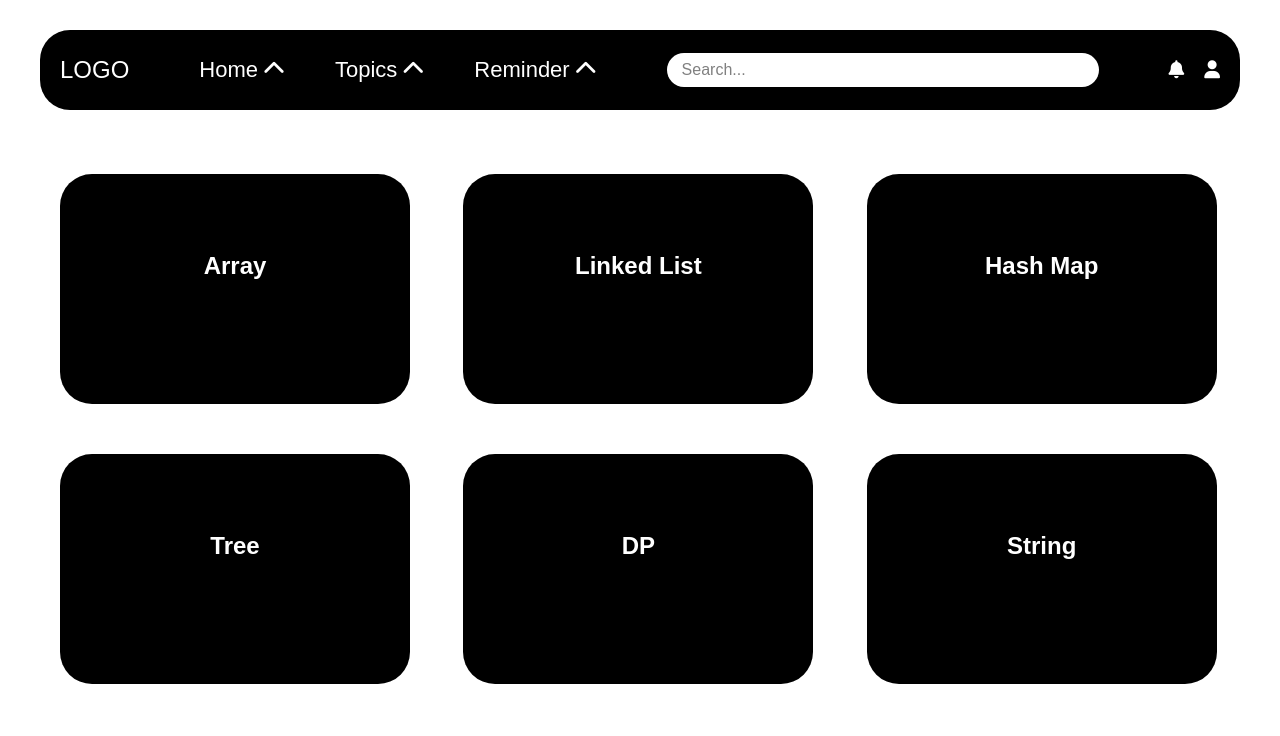
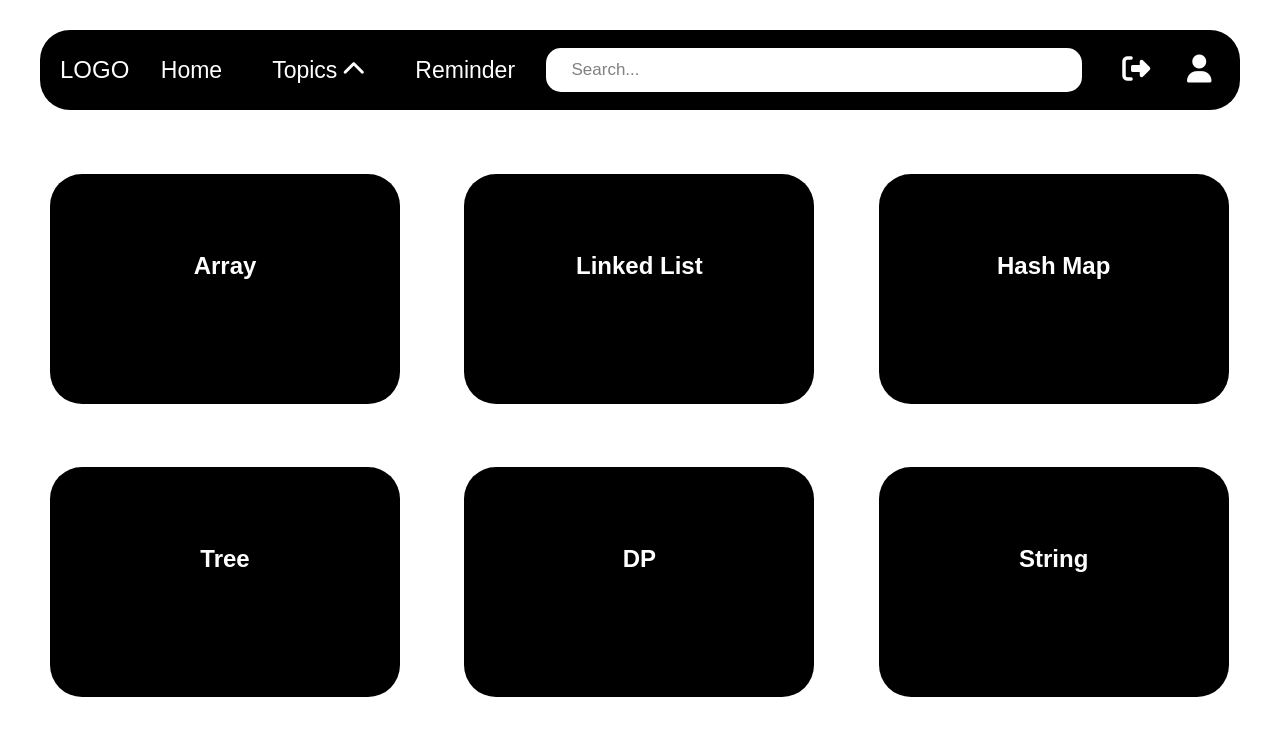
Before and after one commit to AdityaSrivastav5/DSA_Library, a React (Vite) app in the folder frontend/: page / in a window 1280 px wide. Shown: the top 736 px of the page. Built offline with nearby package versions, Linux system fonts and the light colour scheme.

Commit message:
updated frontend

```diff
--- a/frontend/src/components/Card.css
+++ b/frontend/src/components/Card.css
@@ -23,13 +23,13 @@ body {
 
 .card-container {
   display: grid;
-  grid-template-columns: repeat(3, 1fr); /* 3 cards in a row */
-  gap: 50px; /* Increase the gap between cards */
-  width: 100%; /* Ensure the container takes up full width */
-  max-width: 1200px; /* Limit the maximum width of the container */
-  margin: 0 auto; /* Center the container */
-  padding: 0 20px; /* Padding to ensure spacing on smaller screens */
-  margin-bottom: 4rem; /* Increase the bottom margin of the entire section */
+  grid-template-columns: repeat(3, 1fr);
+  gap: 63px;
+  width: 100%;
+  max-width: 1200px;
+  margin: 0 auto;
+  padding: 0 10px;
+  margin-bottom: 4rem;
   margin-top: 4rem;
 }
 
--- a/frontend/src/components/Navbar.css
+++ b/frontend/src/components/Navbar.css
@@ -40,9 +40,9 @@ body {
 .nav-item a {
   color: #FFFFFF;
   text-decoration: none;
-  font-size: 22px;
+  font-size: 23px;
   display: inline-block;
-  transition: color 0.3s ease;
+  transition: color 0.3s ease, transform 0.3s ease; /* Add transition for transform */
 }
 
 
@@ -62,6 +62,7 @@ body {
 
 .nav-item:hover a {
   color: #f39c12; /* Optional: Change color on hover */
+  transform: scale(1.1) translateX(10px); /* Scale up and move outward */
 }
 
 .dropdown-content {
@@ -94,13 +95,13 @@ body {
 
 .search-bar input[type="text"] {
   border: none;
-  border-radius: 29px;
-  padding: 8px 210px 8px 15px;
-  background-color: #FFFFFF;
-  color: #000000;
-  margin-right: 5px;
-  outline: none;
-  font-size: 16px;
+    border-radius: 15px;
+    padding: 12px 290px 12px 25px;
+    background-color: #FFFFFF;
+    color: #000000;
+    margin-right: 5px;
+    outline: none;
+    font-size: 17px;
 }
 .search-bar input[type="text"]::placeholder {
   color: #808080;
@@ -110,7 +111,8 @@ body {
 .icons a {
   color: #FFFFFF;
   margin-left: 20px;
-  font-size: 18px;
+  font-size: 28px;
+  padding: 0.3em;
   text-decoration: none;
 }
 
@@ -146,6 +148,7 @@ body {
 
   .icons {
     margin-top: 10px;
+
     width: 100%;
     justify-content: flex-end;
   }
--- a/frontend/src/components/Navbar.jsx
+++ b/frontend/src/components/Navbar.jsx
@@ -10,7 +10,7 @@ const Navbar = () => {
                 <li className="nav-item">
                     <a href="#">
                         Home
-                        <i className="fas fa-chevron-up icon"></i> {/* Font Awesome icon */}
+                        <i className=""></i> {/* Font Awesome icon */}
                     </a>
                 </li>
                 <li className="nav-item dropdown">
@@ -27,7 +27,7 @@ const Navbar = () => {
                 <li className="nav-item">
                     <a href="#">
                         Reminder
-                        <i className="fas fa-chevron-up icon"></i> {/* Font Awesome icon */}
+                        <i className=""></i> {/* Font Awesome icon */}
                     </a>
                 </li>
             </ul>
@@ -35,7 +35,7 @@ const Navbar = () => {
                 <input type="text" placeholder="Search..." />
             </div>
             <div className="icons">
-                <a href="#"><i className="fas fa-bell"></i></a>
+                <a href="#"><i className="fa-solid fa-right-from-bracket"></i></a>
                 <a href="#"><i className="fas fa-user"></i></a>
             </div>
         </nav>
```
